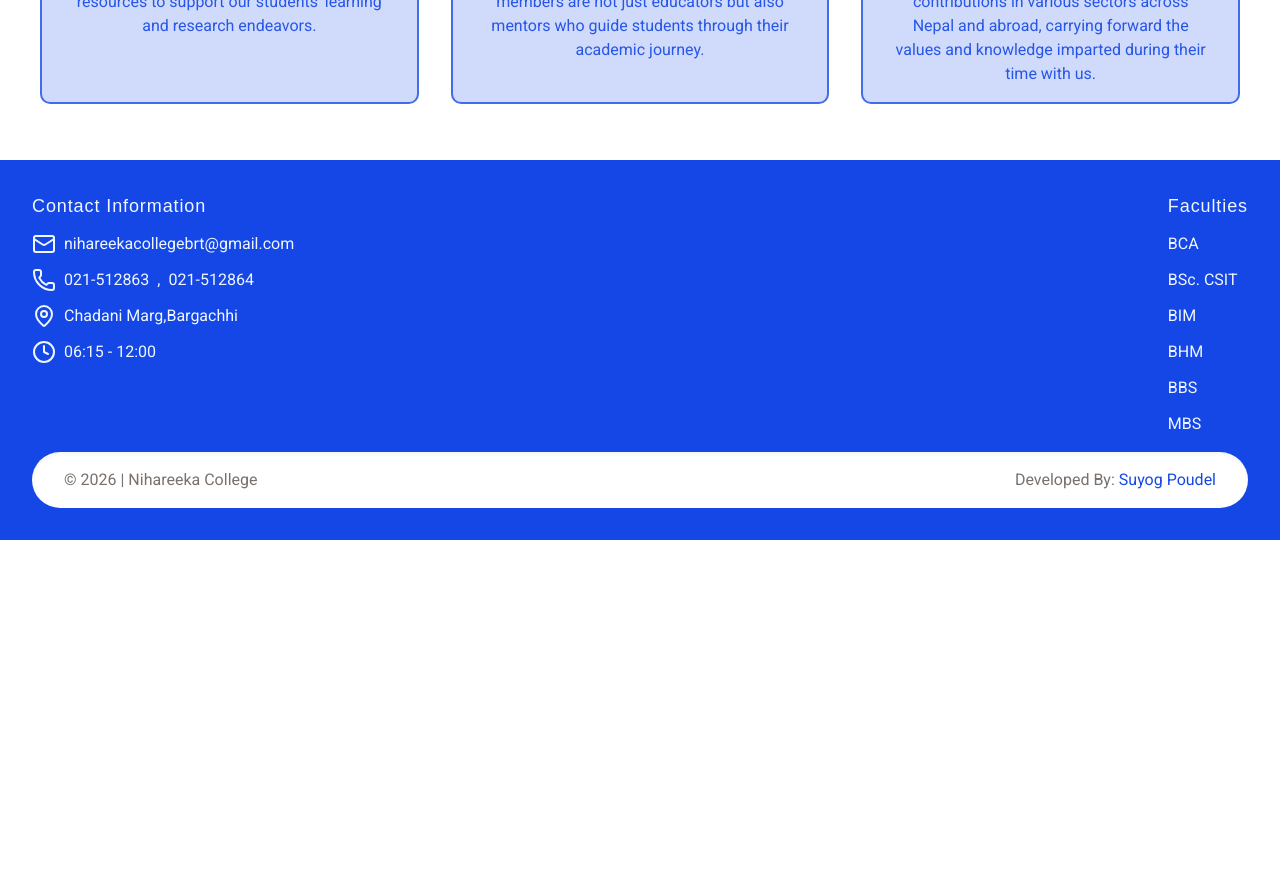
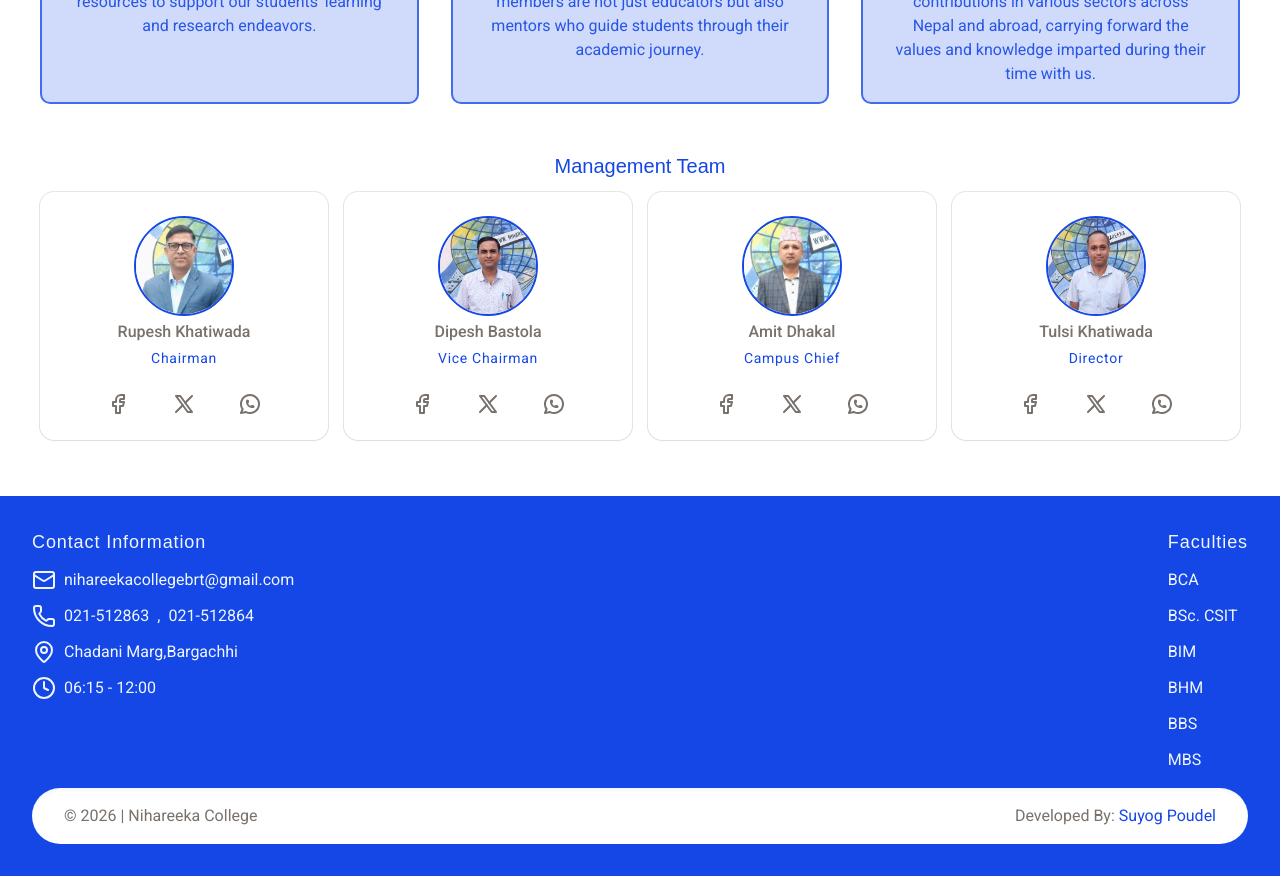
Before and after one commit to suyogpoudel/nihareeka-redesign, a Next.js app: page /about in a window 1280 px wide. Shown: the part 2360-3236 px from the top of the page. Before the commit the page ends 2900 px from the top, so only its background shows below. Built offline with nearby package versions, Linux system fonts and the light colour scheme; a web font is replaced by a local one.

Commit message:
added management team

```diff
--- a/app/about/page.tsx
+++ b/app/about/page.tsx
@@ -1,13 +1,27 @@
 import { Button } from "@/components/ui/button";
+import {
+  Card,
+  CardContent,
+  CardDescription,
+  CardHeader,
+  CardTitle,
+} from "@/components/ui/card";
 import {
   facultyExcellence,
   foundingVision,
   managementPrograms,
+  managementTeam,
   partnerships,
   technicalPrograms,
 } from "@/data/about";
 import collegeHighlights from "@/data/college-highlights";
+import {
+  IconBrandFacebook,
+  IconBrandWhatsapp,
+  IconBrandX,
+} from "@tabler/icons-react";
 import { Download } from "lucide-react";
+import Image from "next/image";
 import Link from "next/link";
 
 const About = () => {
@@ -149,7 +163,10 @@
 
         <ul className="flex flex-col gap-3 text-left md:ml-3">
           {partnerships.map((partnership) => (
-            <li className="flex flex-col gap-2">
+            <li
+              className="flex flex-col gap-2"
+              key={partnership.category}
+            >
               <p className="text-primary text-lg font-semibold">
                 {partnership.category}
               </p>
@@ -198,6 +215,55 @@
           ))}
         </div>
       </div>
+      <div className="flex flex-col mb-4 w-full">
+        <h2 className="sub-heading">Management Team</h2>
+        <div className="grid grid-cols-4 max-md:grid-cols-2 w-full gap-4">
+          {managementTeam.map((item) => (
+            <Card key={item.name}>
+              <CardHeader className="flex flex-col items-center justify-center text-center">
+                <Image
+                  src={item.image}
+                  alt={`Picture of ${item.name}`}
+                  width={100}
+                  height={100}
+                  className="rounded-full aspect-square border-2 border-primary"
+                />
+                <CardTitle className="text-muted-foreground">
+                  {item.name}
+                </CardTitle>
+                <CardDescription className="text-primary tracking-wider">
+                  {item.post}
+                </CardDescription>
+              </CardHeader>
+              <CardContent className="flex items-center justify-evenly">
+                <Link
+                  href={item.facebook}
+                  target="_blank"
+                  className="text-muted-foreground hover:text-primary transition-colors duration-300"
+                >
+                  <IconBrandFacebook />
+                </Link>
+
+                <Link
+                  href={item.x}
+                  target="_blank"
+                  className="text-muted-foreground hover:text-primary transition-colors duration-300"
+                >
+                  <IconBrandX />
+                </Link>
+
+                <Link
+                  href={item.whatsapp}
+                  target="_blank"
+                  className="text-muted-foreground hover:text-primary transition-colors duration-300"
+                >
+                  <IconBrandWhatsapp />
+                </Link>
+              </CardContent>
+            </Card>
+          ))}
+        </div>
+      </div>
     </div>
   );
 };
--- a/data/about.ts
+++ b/data/about.ts
@@ -16,6 +16,11 @@
   Home,
   Globe,
 } from "lucide-react";
+
+import RupeshKhatiwada from "@/public/assets/people/rupesh_khatiwada.jpeg";
+import AmitDhakal from "@/public/assets/people/amit_dhakal.jpeg";
+import DipeshBastola from "@/public/assets/people/dipesh_bastola.jpeg";
+import TulsiKhatiwada from "@/public/assets/people/tulsi_khatiwada.jpeg";
 
 // Program Lists
 export const technicalPrograms = [
@@ -114,3 +119,38 @@
     ],
   },
 ];
+
+export const managementTeam = [
+  {
+    name: "Rupesh Khatiwada",
+    post: "Chairman",
+    image: RupeshKhatiwada,
+    facebook: "/",
+    whatsapp: "/",
+    x: "/",
+  },
+  {
+    name: "Dipesh Bastola",
+    post: "Vice Chairman",
+    image: DipeshBastola,
+    facebook: "/",
+    whatsapp: "/",
+    x: "/",
+  },
+  {
+    name: "Amit Dhakal",
+    post: "Campus Chief",
+    image: AmitDhakal,
+    facebook: "/",
+    whatsapp: "/",
+    x: "/",
+  },
+  {
+    name: "Tulsi Khatiwada",
+    post: "Director",
+    image: TulsiKhatiwada,
+    facebook: "/",
+    whatsapp: "/",
+    x: "/",
+  },
+];
--- a/package.json
+++ b/package.json
@@ -10,6 +10,7 @@
   },
   "dependencies": {
     "@base-ui/react": "^1.1.0",
+    "@tabler/icons-react": "^3.36.1",
     "class-variance-authority": "^0.7.1",
     "clsx": "^2.1.1",
     "lucide-react": "^0.563.0",
```
Also changed, not shown: public/assets/people/tulsi_khatiwada.jpeg (added), 1 other file (tests, documents, lock files or other folders).
